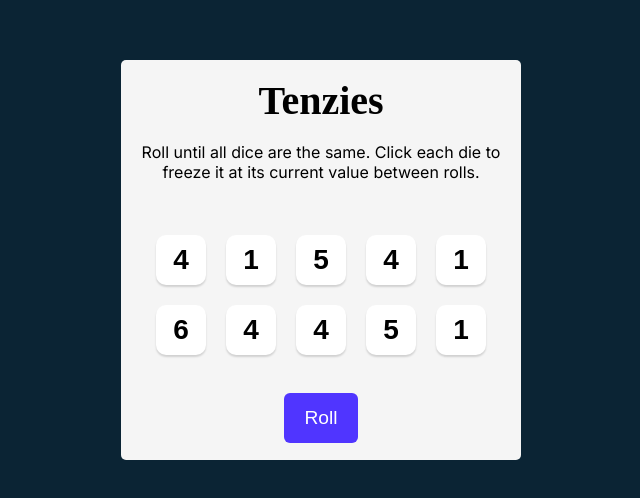
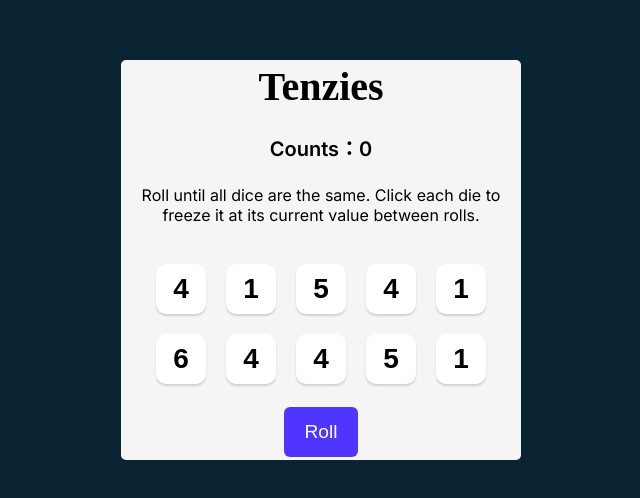
Before and after one commit to yy933/Tenzies-Dice-Game, a React (Vite) app: page / in a window 1280 px wide. Shown: the part 140-638 px from the top of the page, without its empty margins (319-959 px from the left). Built offline with nearby package versions, Linux system fonts and the light colour scheme.

Commit message:
feat: add a counter to show how many times users have rolled the dice

```diff
--- a/App.jsx
+++ b/App.jsx
@@ -4,6 +4,8 @@ import { nanoid } from "nanoid";
 import Confetti from "react-confetti";
 
 export default function App() {
+  const [dice, setDice] = useState(generateAllNewDice());
+  const [rollCount, setRollCount] = useState(0);
   const newGameButtonRef = useRef(null);
 
   function generateAllNewDice() {
@@ -17,7 +19,6 @@ export default function App() {
     return randomNumbers;
   }
 
-  const [dice, setDice] = useState(generateAllNewDice());
   const gameWon =
     dice.every((die) => die.isHeld) &&
     dice.every((die) => die.value === dice[0].value);
@@ -29,6 +30,7 @@ export default function App() {
   function rollDice() {
     if (gameWon) {
       setDice(generateAllNewDice());
+      setRollCount(0);
     } else {
       setDice((prevDice) =>
         prevDice.map((die) =>
@@ -37,6 +39,7 @@ export default function App() {
             : { ...die, value: Math.floor(Math.random() * 6 + 1) },
         ),
       );
+      setRollCount((prevCount) => prevCount + 1);
     }
   }
 
@@ -57,10 +60,19 @@ export default function App() {
         )}
       </div>
       <h1 className="title">Tenzies</h1>
+      <div className="stats-container">
+        <p
+          className="roll-count"
+          aria-label={`You have rolled ${rollCount} times.`}
+        >
+          Counts：{rollCount}
+        </p>
+      </div>
       <p className="instructions">
         Roll until all dice are the same. Click each die to freeze it at its
         current value between rolls.
       </p>
+
       <div className="dice-container">
         {dice.map((die) => (
           <Die
--- a/index.css
+++ b/index.css
@@ -33,6 +33,12 @@ main {
 .title {
   font-size: 40px;
   margin: 0;
+}
+
+.roll-count {
+  font-size: 20px;
+  font-family: "Inter", sans-serif;
+  font-weight: 600;
 }
 
 .instructions {
```
